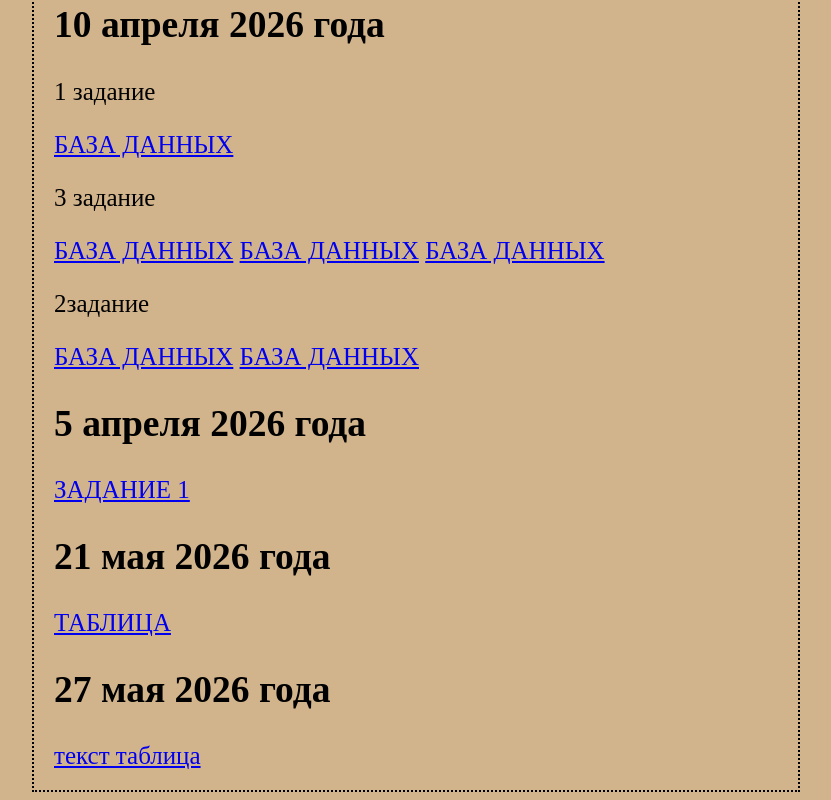
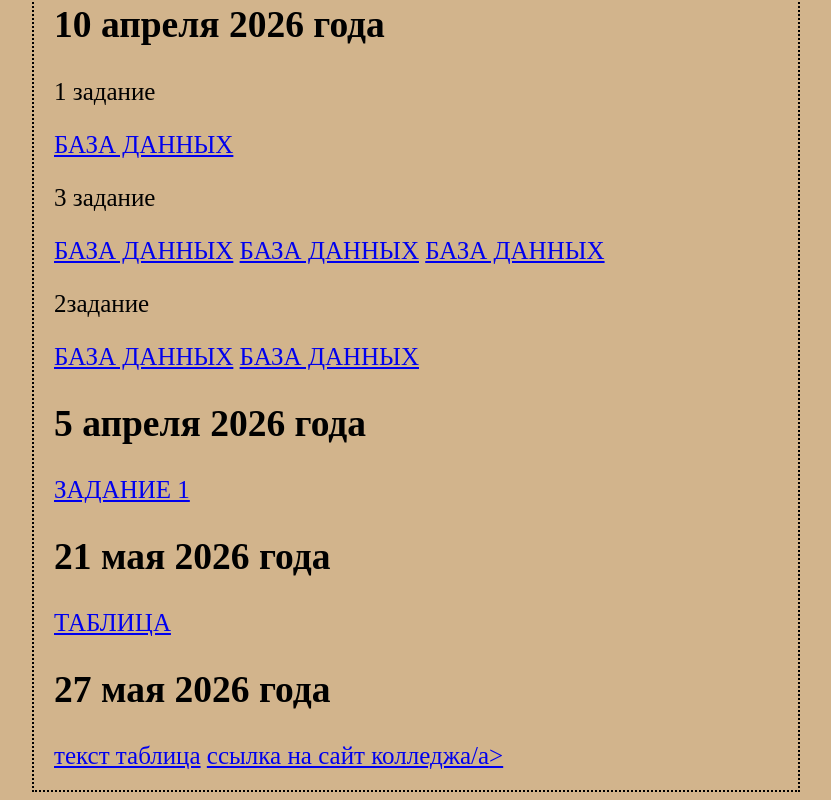
Before and after one commit to alexsandra1-gif/dem.github.io, a plain HTML site: page index.html in a window 1280 px wide. Shown: the part 3683-4483 px from the top of the page, without its empty margins (224-1055 px from the left). Drawn offline with Linux system fonts and the light colour scheme.

Commit message:
Update index.html

```diff
--- a/index.html
+++ b/index.html
@@ -91,5 +91,6 @@
   <a href="таблиный_процессор_задание1.xlsx">ТАБЛИЦА</a>
     <h2>27 мая 2026 года</h2>
     <a href="текст таблица 107c .docx">текст таблица</a>
+   <a href="https://www.google.com/url?sa=t&source=web&rct=j&opi=89978449&url=https://www.mkramn.ru/&ved=2ahUKEwjntZ2GkNmUAxVlJxAIHboZINUQFnoECDcQAQ&usg=AOvVaw2dBDujtqV2UjG8EPH4h5oN">ссылка на сайт колледжа/a>
 </body>
 </html>
```
